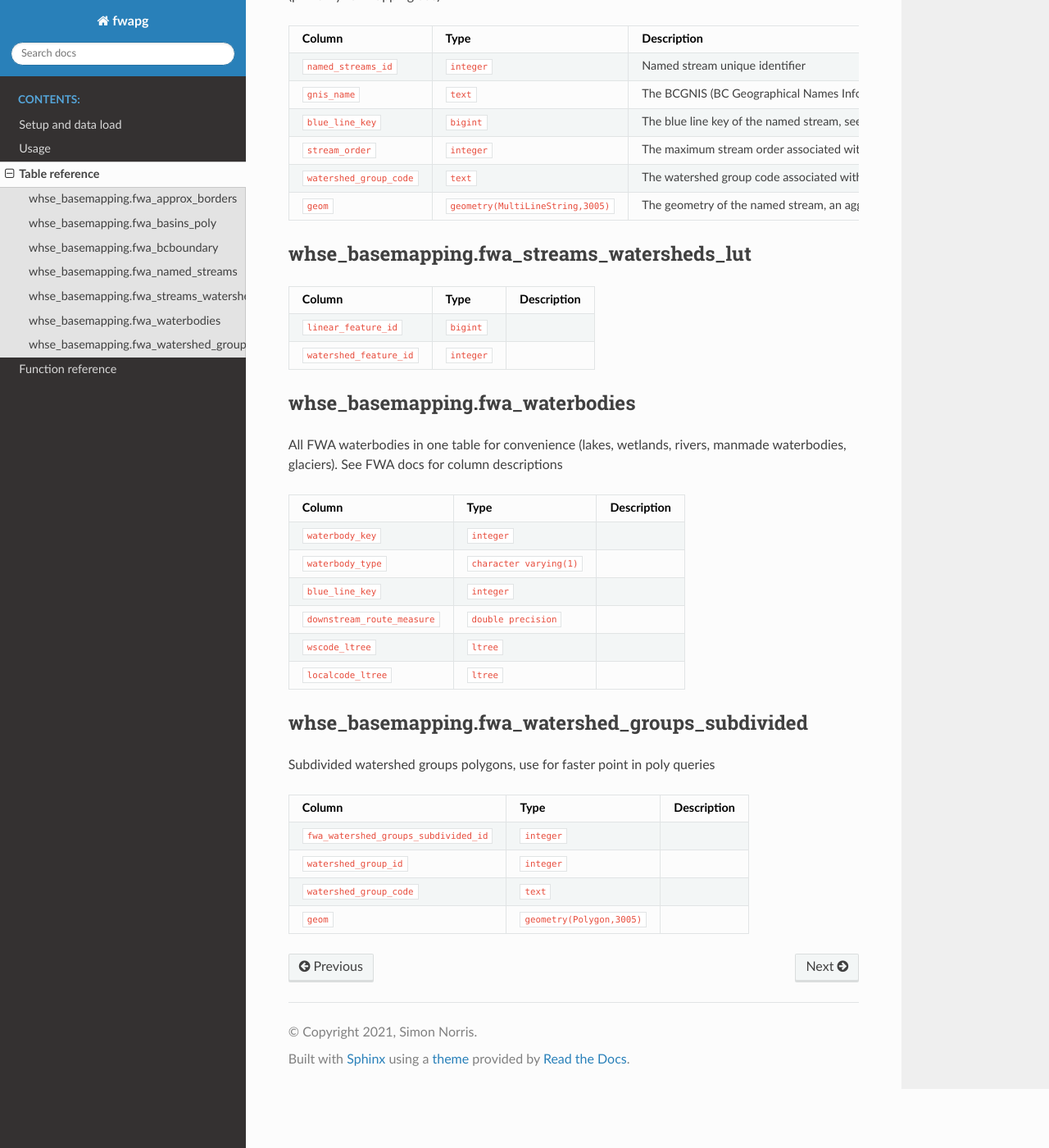
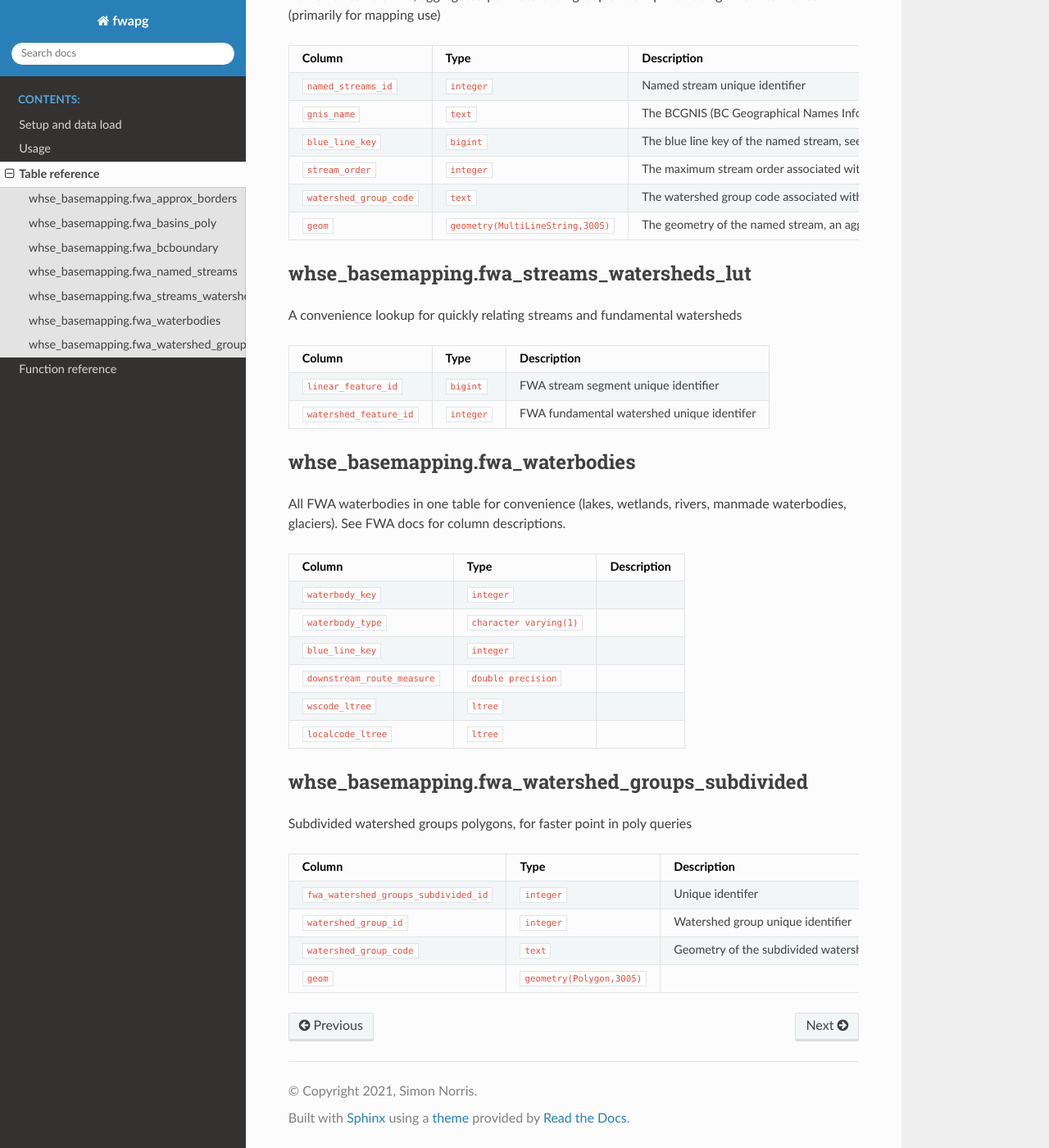
Before and after one commit to smnorris/fwapg, a Sphinx documentation site: the page built from docs/03_tables.md, in a window 1280 px wide and 1400 px high, scrolled down 1107 px. Shown: the whole window at 82% size. Built offline with Sphinx 7.4.7 and the Read the Docs theme 2.0.0, drawn with Linux system fonts in a browser that asks for light colours; some of the changed text lies outside the part shown.

Commit message:
more comments to complete the autodoc of value added tables

```diff
--- a/docs/03_tables.md
+++ b/docs/03_tables.md
@@ -2,13 +2,13 @@
 
 ## whse_basemapping.fwa_approx_borders
 
-Lines for 49N, 60N, -120W - used by fwapg for finding cross-border streams
+Lines of latitude / longitude for 49N, 60N, -120W. These are used by fwapg for finding cross-border streams
 
 | Column | Type | Description |
 |--------|------|-------------|
-| `approx_border_id` | `integer` |  |
-| `border` | `text` |  |
-| `geom` | `geometry(LineString,3005)` |  |
+| `approx_border_id` | `integer` | Unique identifer |
+| `border` | `text` | A code identifying the border (USA49, YTNWT_60, AB_120) |
+| `geom` | `geometry(LineString,3005)` | Geometry of the border line |
 
 ## whse_basemapping.fwa_basins_poly
 
@@ -46,16 +46,16 @@ Named streams of BC, aggregated per watershed group and simplified using a 25m t
 
 ## whse_basemapping.fwa_streams_watersheds_lut
 
-
+A convenience lookup for quickly relating streams and fundamental watersheds
 
 | Column | Type | Description |
 |--------|------|-------------|
-| `linear_feature_id` | `bigint` |  |
-| `watershed_feature_id` | `integer` |  |
+| `linear_feature_id` | `bigint` | FWA stream segment unique identifier |
+| `watershed_feature_id` | `integer` | FWA fundamental watershed unique identifer |
 
 ## whse_basemapping.fwa_waterbodies
 
-All FWA waterbodies in one table for convenience (lakes, wetlands, rivers, manmade waterbodies, glaciers). See FWA docs for column descriptions
+All FWA waterbodies in one table for convenience (lakes, wetlands, rivers, manmade waterbodies, glaciers). See FWA docs for column descriptions.
 
 | Column | Type | Description |
 |--------|------|-------------|
@@ -68,11 +68,11 @@ All FWA waterbodies in one table for convenience (lakes, wetlands, rivers, manma
 
 ## whse_basemapping.fwa_watershed_groups_subdivided
 
-Subdivided watershed groups polygons, use for faster point in poly queries
+Subdivided watershed groups polygons, for faster point in poly queries
 
 | Column | Type | Description |
 |--------|------|-------------|
-| `fwa_watershed_groups_subdivided_id` | `integer` |  |
-| `watershed_group_id` | `integer` |  |
-| `watershed_group_code` | `text` |  |
+| `fwa_watershed_groups_subdivided_id` | `integer` | Unique identifer |
+| `watershed_group_id` | `integer` | Watershed group unique identifier |
+| `watershed_group_code` | `text` | Geometry of the subdivided watershed group |
 | `geom` | `geometry(Polygon,3005)` |  |
```
Also changed, not shown: 3 other files.
